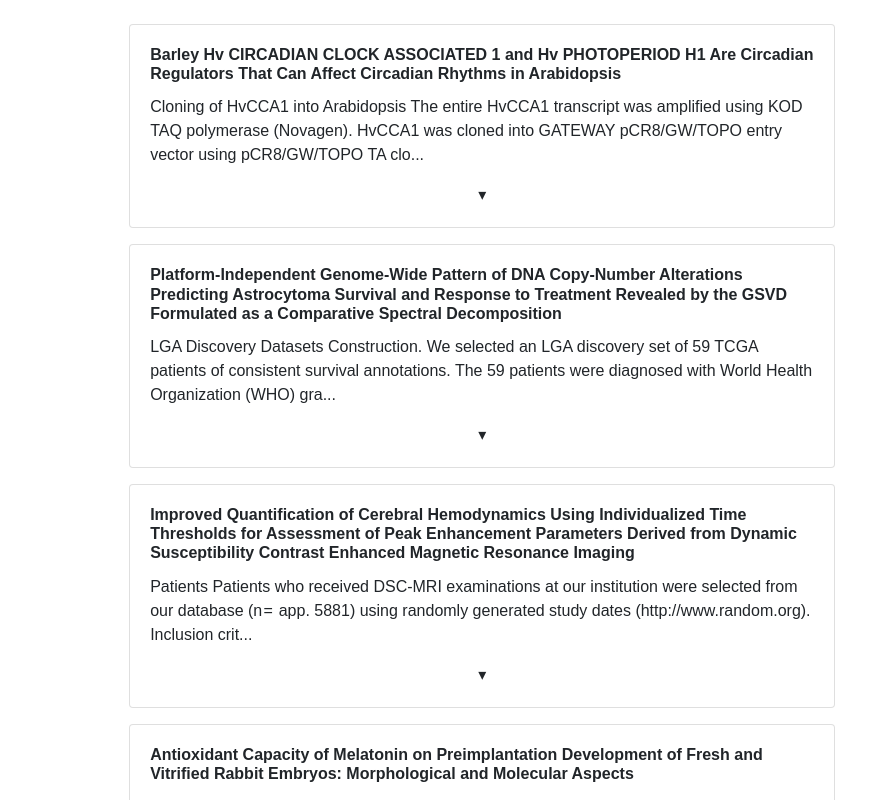
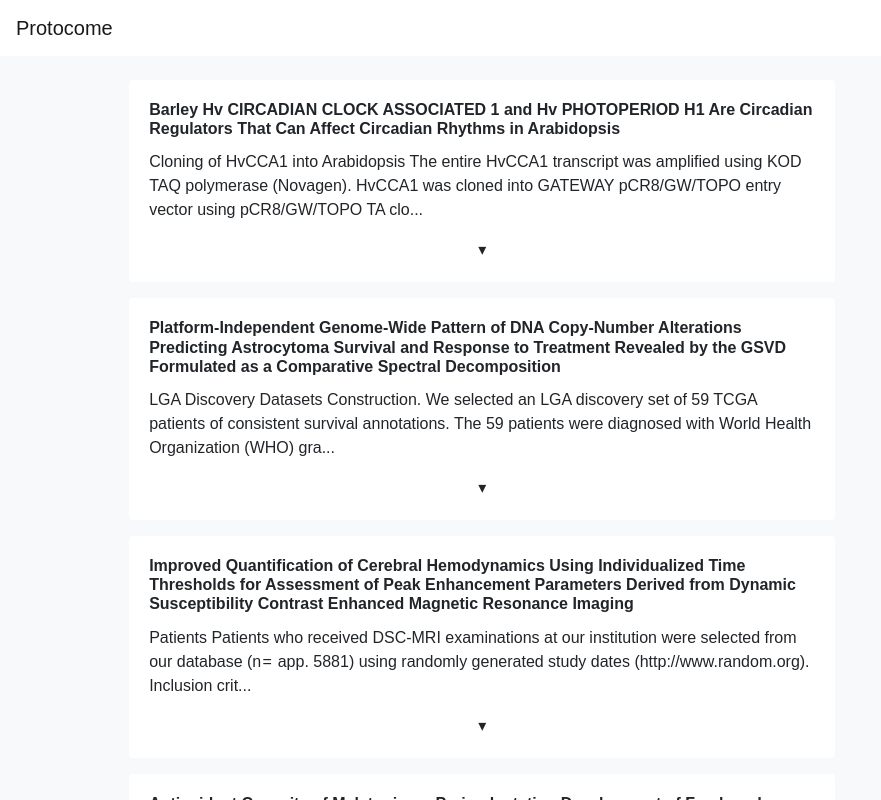
Before and after one commit to felipedaraujo/market, a React (Create React App) app: page / in a window 1280 px wide. Shown: the top 800 px of the page, without its empty margins (0-881 px from the left). Built offline with nearby package versions, Linux system fonts and the light colour scheme.

Commit message:
Adds header

```diff
--- /dev/null
+++ b/src/components/Header.js
@@ -0,0 +1,17 @@
+import React, { Component } from 'react';
+import styled from 'styled-components';
+import { Link } from 'react-router-dom';
+
+class Header extends Component {
+  render() {
+    return (
+      <nav className="navbar navbar-expand-lg navbar-light">
+        <Link to="/" className="navbar-brand">
+          Protocome
+        </Link>
+      </nav>
+    );
+  }
+}
+
+export default Header;
--- a/src/components/ProtocolShortItem.js
+++ b/src/components/ProtocolShortItem.js
@@ -60,7 +60,7 @@ class ProtocolShortItem extends Component {
     const { item } = this.props;
 
     return (
-      <div className="card mb-3" onClick={() => this.collapse()}>
+      <div className="card mb-3 border-0" onClick={() => this.collapse()}>
         <div className="card-body" >
           <H4 className="card-title"><strong>{item.title}</strong></H4>
 
--- a/src/pages/ProtocolList.js
+++ b/src/pages/ProtocolList.js
@@ -1,5 +1,6 @@
 import React, { Component } from 'react';
 import data from './../data/protocols.json';
+import Header from './../components/Header';
 import ProtocolShortItem from './../components/ProtocolShortItem';
 
 class ProtocolList extends Component {
@@ -21,12 +22,17 @@ class ProtocolList extends Component {
   }
 
   render() {
-    return (<div className="row justify-content-center p-4">
-        <div className="col col-lg-7">
-          {this.state.items.map((item, index) => <ProtocolShortItem item={item} key={index} />)}
-        </div>
+    return (
+      <div>
+        <Header />
 
-        <div className="col-lg-3">
+        <div className="row justify-content-center p-4 bg-light">
+          <div className="col col-lg-7">
+            {this.state.items.map((item, index) => <ProtocolShortItem item={item} key={index} />)}
+          </div>
+
+          <div className="col-lg-3">
+          </div>
         </div>
       </div>
     );
```
Also changed, not shown: 1 other file (tests, documents, lock files or other folders).
